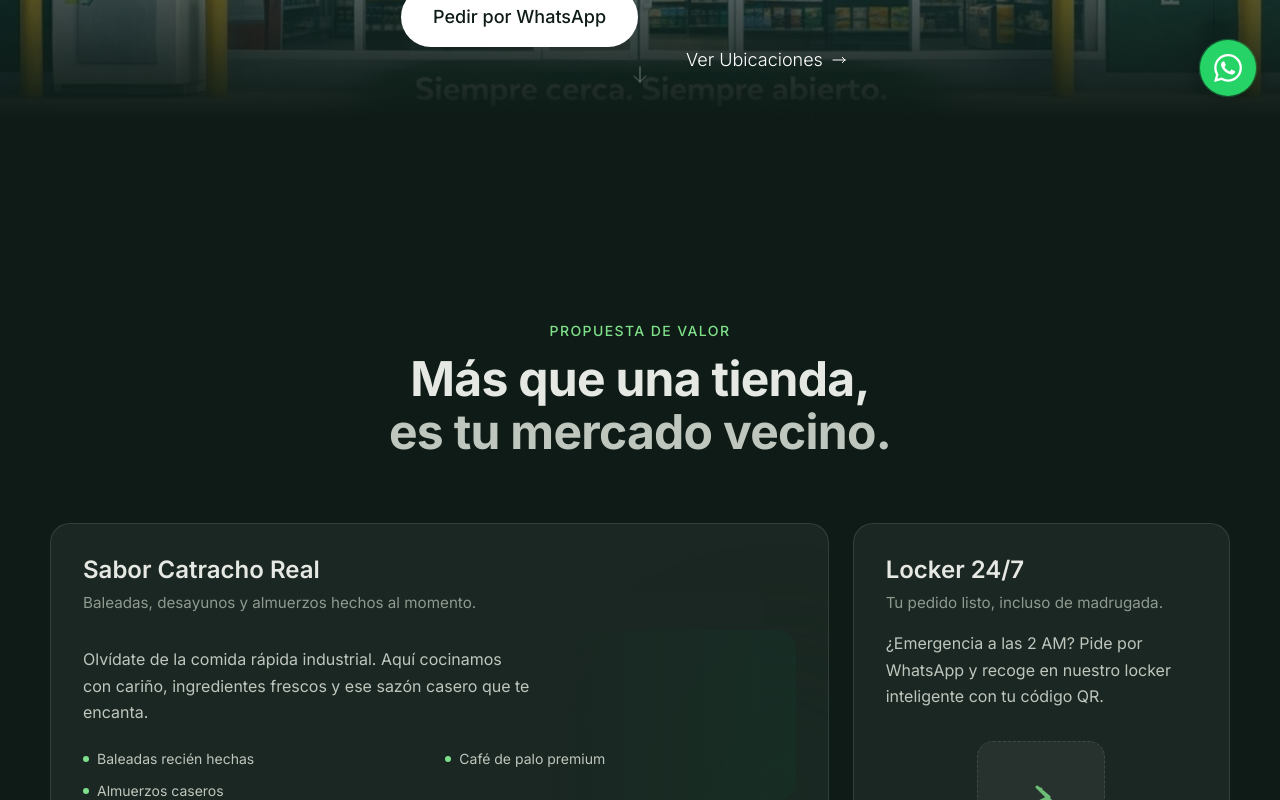
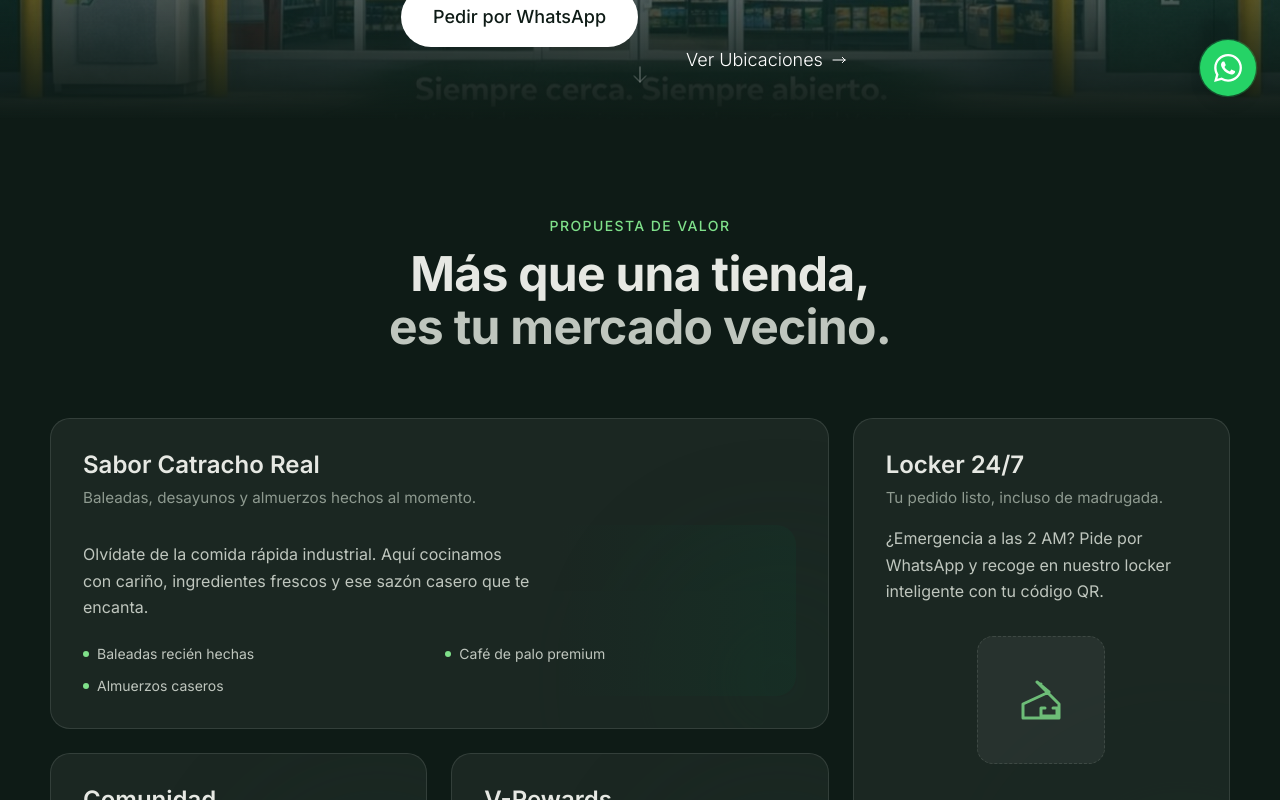
Before and after one commit to rplushn/vmarket, a Next.js app: page / in a window 1280 px wide. Shown: the part 680-1480 px from the top of the page. Built offline with nearby package versions, Linux system fonts and the light colour scheme.

Commit message:
ajustes de diseño

```diff
--- a/src/app/globals.css
+++ b/src/app/globals.css
@@ -163,7 +163,7 @@ body {
 
   /* V-Market layout utilities */
   .vm-section {
-    margin-top: 105px;
+    margin-top: 0px;
     padding-block: var(--section-padding-y);
     padding-inline: var(--section-padding-x);
   }
```
